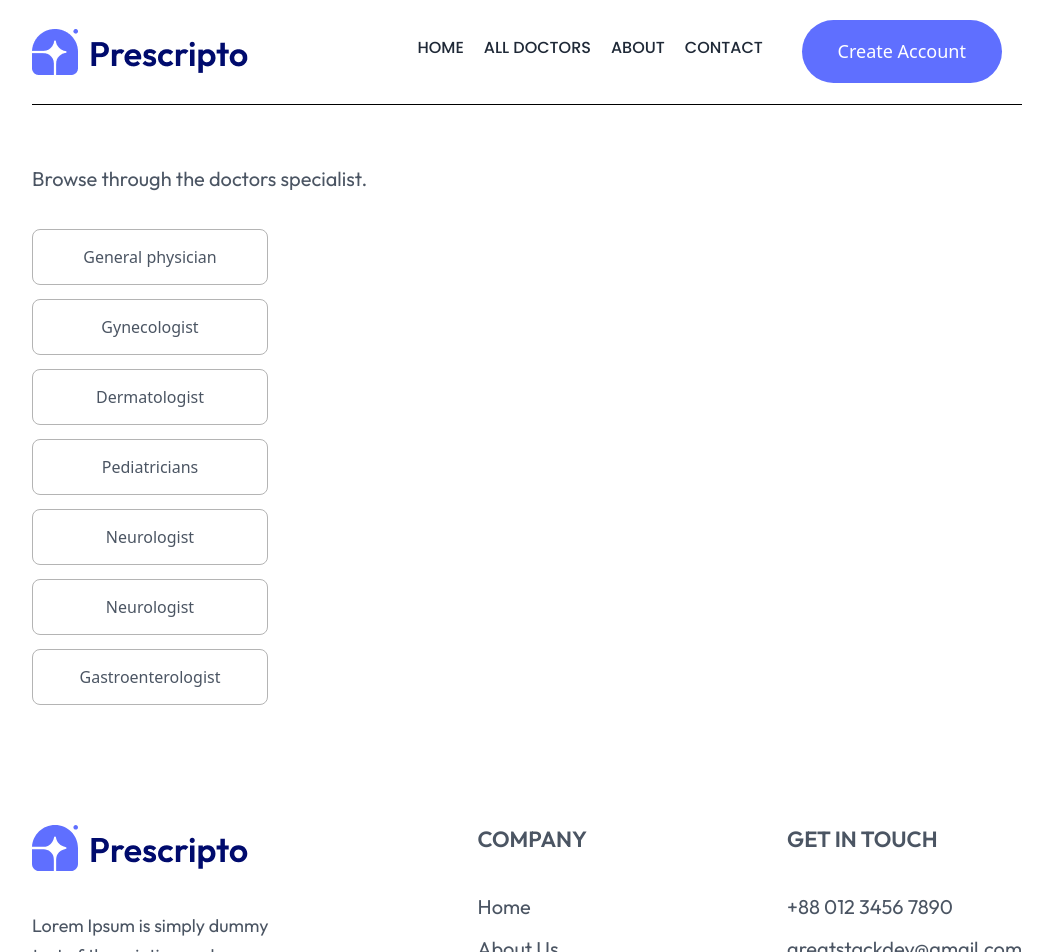
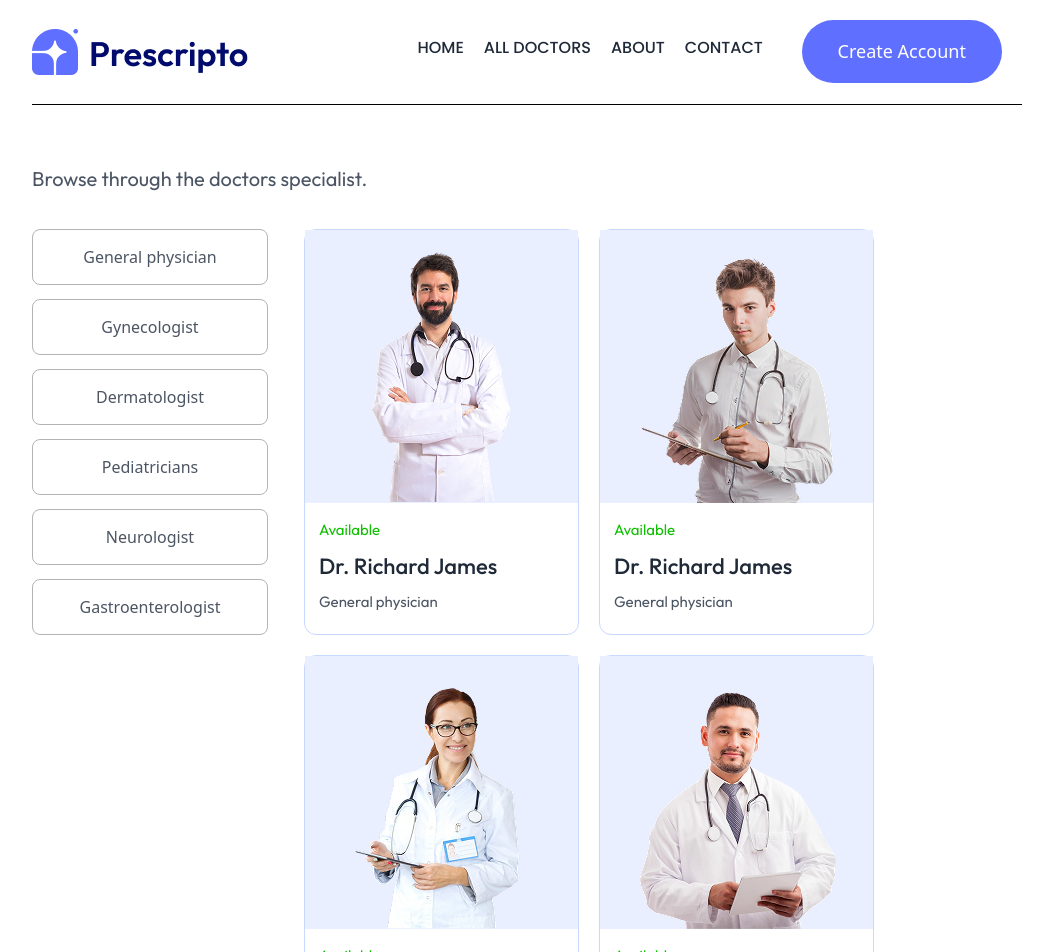
Before and after one commit to asaduzzaman-rahim/Hospital-Management-, a React (Vite) app: page /alldoctors in a window 1280 px wide. Shown: the top 952 px of the page, without its empty margins (113-1165 px from the left). Built offline with nearby package versions, Linux system fonts and the light colour scheme.

Commit message:
All Doctor page Setup

```diff
--- a/src/Components/DoctorCategory.jsx
+++ b/src/Components/DoctorCategory.jsx
@@ -1,14 +1,16 @@
-import React from 'react'
+import React, { useState } from 'react'
 
 const DoctorCategory = () => {
 
-    const DoctorCategoryName = ["General physician", "Gynecologist", "Dermatologist", "Pediatricians", "Neurologist", "Neurologist", "Gastroenterologist" ]
+    const DoctorCategoryName = ["General physician", "Gynecologist", "Dermatologist", "Pediatricians", "Neurologist", "Gastroenterologist" ]
 
+    const [selected, setSelected] = useState("")
   return (
     <div className='flex flex-col gap-[14px]'>
         { DoctorCategoryName.map((items, index)=>{
             return(
-                <button id={index} className='w-[236px] px-[18px] py-[15px] text-[16px] text-paraColor  border-[#B4B4B4] border-1 rounded-[8px] cursor-pointer'>{items}</button>
+                <button key={index} onClick={()=>setSelected(items)}
+                className={` ${selected == items ? "bg-[#E2E5FF] text-textColor" : "hover:border-[#E2E5FF]" } w-[236px] px-[18px] py-[15px] text-[16px] text-paraColor  border-[#B4B4B4] border-1 rounded-[8px] cursor-pointer`}>{items}</button>
             )
         })
         }
--- /dev/null
+++ b/src/Components/DoctorList.jsx
@@ -0,0 +1,86 @@
+import React from 'react'
+
+import DoctorsCart from './DoctorsCart'
+import Flex from "./Flex"
+
+import DoctorPhoto01 from "../assets/Doctor Photo (1).png"
+import DoctorPhoto02 from "../assets/Doctor Photo (2).png"
+import DoctorPhoto03 from "../assets/Doctor Photo (3).png"
+import DoctorPhoto04 from "../assets/Doctor Photo (4).png"
+import DoctorPhoto05 from "../assets/Doctor Photo (5).png"
+
+const TopDoctorBook = () => {
+  return (
+    <>
+
+            <div className="text-center">
+                <Flex className="gap-[20px] !flex-wrap justify-center lg:justify-start pb-[60px]  text-start">
+                    <DoctorsCart
+                        DoctorPhoto={DoctorPhoto01}
+                        Active="Available"
+                        DoctorName="Dr. Richard James"
+                        DoctorDesignation="General physician"
+                    />
+                    <DoctorsCart
+                        DoctorPhoto={DoctorPhoto02}
+                        Active="Available"
+                        DoctorName="Dr. Richard James"
+                        DoctorDesignation="General physician"
+                    />
+                    <DoctorsCart
+                        DoctorPhoto={DoctorPhoto03}
+                        Active="Available"
+                        DoctorName="Dr. Richard James"
+                        DoctorDesignation="General physician"
+                    />
+                    <DoctorsCart
+                        DoctorPhoto={DoctorPhoto04}
+                        Active="Available"
+                        DoctorName="Dr. Richard James"
+                        DoctorDesignation="General physician"
+                    />
+                    <DoctorsCart
+                        DoctorPhoto={DoctorPhoto05}
+                        Active="Available"
+                        DoctorName="Dr. Richard James"
+                        DoctorDesignation="General physician"
+                    />
+                    <DoctorsCart
+                        DoctorPhoto={DoctorPhoto01}
+                        Active="Available"
+                        DoctorName="Dr. Richard James"
+                        DoctorDesignation="General physician"
+                    />
+                    <DoctorsCart
+                        DoctorPhoto={DoctorPhoto02}
+                        Active="Available"
+                        DoctorName="Dr. Richard James"
+                        DoctorDesignation="General physician"
+                    />
+                    <DoctorsCart
+                        DoctorPhoto={DoctorPhoto03}
+                        Active="Available"
+                        DoctorName="Dr. Richard James"
+                        DoctorDesignation="General physician"
+                    />
+                    <DoctorsCart
+                        DoctorPhoto={DoctorPhoto04}
+                        Active="Available"
+                        DoctorName="Dr. Richard James"
+                        DoctorDesignation="General physician"
+                    />
+                    <DoctorsCart
+                        DoctorPhoto={DoctorPhoto05}
+                        Active="Available"
+                        DoctorName="Dr. Richard James"
+                        DoctorDesignation="General physician"
+                    />
+
+                </Flex>
+            </div>
+
+    </>
+  )
+}
+
+export default TopDoctorBook
--- a/src/Components/DoctorPage.jsx
+++ b/src/Components/DoctorPage.jsx
@@ -3,6 +3,7 @@ import Section from "./Section"
 import Container from "./Container"
 import Flex from "./Flex"
 import DoctorCategory from './DoctorCategory'
+import DoctorList from "./DoctorList"
 
 const DoctorPage = () => {
   return (
@@ -12,12 +13,12 @@ const DoctorPage = () => {
             <div className='pb-9'>
                 <span className='text-xl font-Outfit text-paraColor leading-7'>Browse through the doctors specialist.</span>
             </div>
-            <Flex>
+            <Flex className="gap-9">
                 <div>
                     <DoctorCategory/>
                 </div>
                 <div>
-
+                    <DoctorList/>
                 </div>
             </Flex>
         </Container>
```
